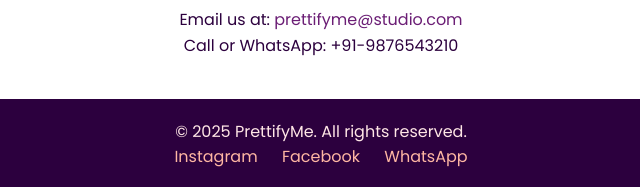
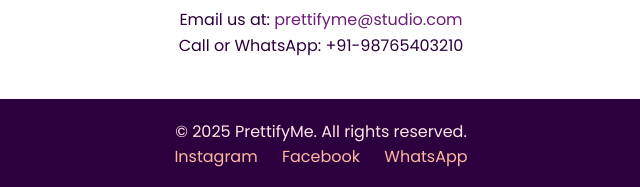
Before and after one commit to Bhuvananagarajan/Task1, a plain HTML site: page index.html in a window 1280 px wide. Shown: the part 2166-2353 px from the top of the page, 319-959 px from the left. Drawn offline with nearby package versions, Linux system fonts and the light colour scheme.

Commit message:
Update index.html

```diff
--- a/index.html
+++ b/index.html
@@ -101,7 +101,7 @@
   <section id="contact" class="contact">
     <h2>Book Your Appointment</h2>
     <p>Email us at: <a href="mailto:prettifyme@studio.com">prettifyme@studio.com</a></p>
-    <p>Call or WhatsApp: +91-9876543210</p>
+    <p>Call or WhatsApp: +91-98765403210</p>
   </section>
 
   <!-- Footer -->
```
